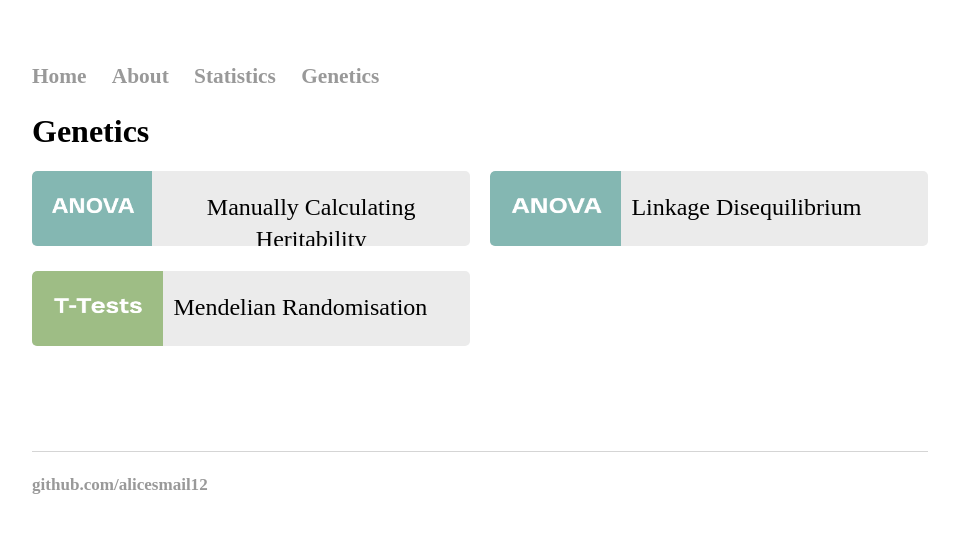
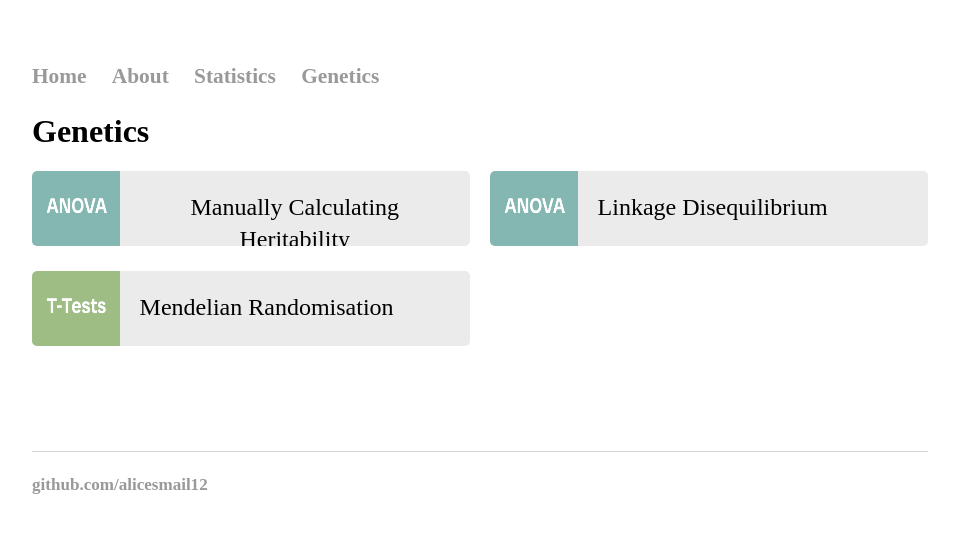
Before and after one commit to alicesmail12/alicesmail12.github.io, a Jekyll site: the page built from Genetics/index.html, in a window 1280 px wide. Shown: the top 533 px of the page, without its empty margins (160-1119 px from the left). Built offline with Jekyll 4.4.1, drawn with Linux system fonts in a browser that asks for light colours; some web fonts are replaced.

Commit message:
Update index.html

```diff
--- a/Genetics/index.html
+++ b/Genetics/index.html
@@ -16,7 +16,7 @@ margin-right: auto;
 }
 
 .imagefit {
-    width: 30%;
+    width: 20%;
     height: 100%;
     border-radius: 5px 0px 0px 0px;
 }
@@ -52,7 +52,7 @@ margin-right: auto;
 }
 
 buttontext{
-    padding: 20px 10px;
+    padding: 20px 20px;
 }
 
 a:hover {
```
